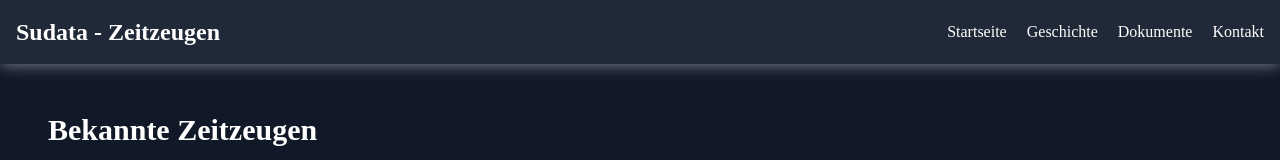
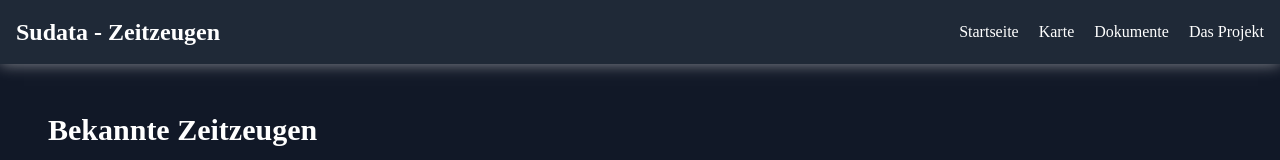
Before and after one commit to philhub27/Sudata-Final, a plain HTML site: page Zeitzeugen.html in a window 1280 px wide. Shown: the top 160 px of the page. Drawn offline with nearby package versions, Linux system fonts and the light colour scheme.

Commit message:
Update Zeitzeugen.html

```diff
--- a/Zeitzeugen.html
+++ b/Zeitzeugen.html
@@ -107,18 +107,18 @@
    <div class="text-xl md:text-2xl font-bold">
     Sudata - Zeitzeugen
    </div>
-   <nav class="space-x-2 md:space-x-4 text-sm md:text-base">
+    <nav class="space-x-2 md:space-x-4 text-sm md:text-base">
     <a class="hover:text-gray-400 transition duration-300 ease-in-out" href="index.html">
      Startseite
     </a>
-    <a class="hover:text-gray-400 transition duration-300 ease-in-out" href="#geschichte">
-     Geschichte
+    <a class="hover:text-gray-400 transition duration-300 ease-in-out" href="Interaktive-Karte.html">
+     Karte
     </a>
-    <a class="hover:text-gray-400 transition duration-300 ease-in-out" href="#dokumente">
+    <a class="hover:text-gray-400 transition duration-300 ease-in-out" href="web test 3.html">
      Dokumente
     </a>
-    <a class="hover:text-gray-400 transition duration-300 ease-in-out" href="#kontakt">
-     Kontakt
+    <a class="hover:text-gray-400 transition duration-300 ease-in-out" href="projekt.html">
+     Das Projekt
     </a>
    </nav>
   </header>
```
